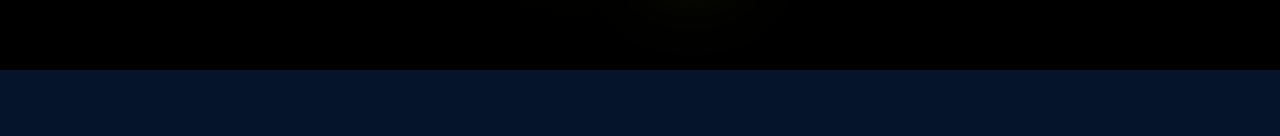
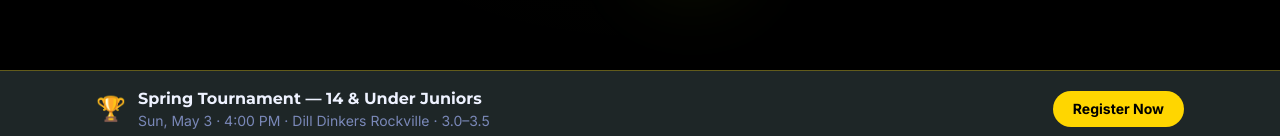
Before and after one commit to sammorrispb/nextgen-academy, a Next.js app: page / in a window 1280 px wide. Shown: the part 794-930 px from the top of the page. Built offline with nearby package versions, Linux system fonts and the light colour scheme; no server answers.

Commit message:
Add Spring Tournament juniors banner below hero
14 & Under Juniors bracket — Sun May 3, 4 PM, Rockville, 3.0-3.5.
Links directly to CourtReserve registration. Yellow accent banner.

Co-Authored-By: Claude Opus 4.6 (1M context) <noreply@anthropic.com>

```diff
--- a/src/app/page.tsx
+++ b/src/app/page.tsx
@@ -39,6 +39,31 @@ export default function Home() {
       />
 
       <Hero />
+
+      {/* ─── Tournament Banner ───────────────────── */}
+      <div className="bg-ngpa-skill-yellow/10 border-y border-ngpa-skill-yellow/30">
+        <div className="max-w-6xl mx-auto px-4 sm:px-6 lg:px-8 py-4 flex flex-col sm:flex-row items-center justify-between gap-3">
+          <div className="flex items-center gap-3 text-center sm:text-left">
+            <span className="text-2xl" aria-hidden="true">🏆</span>
+            <div>
+              <p className="font-heading font-bold text-ngpa-white text-sm sm:text-base">
+                Spring Tournament — 14 &amp; Under Juniors
+              </p>
+              <p className="text-xs sm:text-sm text-ngpa-muted">
+                Sun, May 3 &middot; 4:00 PM &middot; Dill Dinkers Rockville &middot; 3.0&ndash;3.5
+              </p>
+            </div>
+          </div>
+          <a
+            href="https://app.courtreserve.com/Online/Events/Public/10869/1913614"
+            target="_blank"
+            rel="noopener noreferrer"
+            className="inline-flex items-center px-5 py-2 bg-ngpa-skill-yellow text-ngpa-black text-sm font-bold rounded-full hover:brightness-110 transition shrink-0"
+          >
+            Register Now
+          </a>
+        </div>
+      </div>
 
       {/* ─── Programs / Ball Pathway ─────────────── */}
       <section
```
